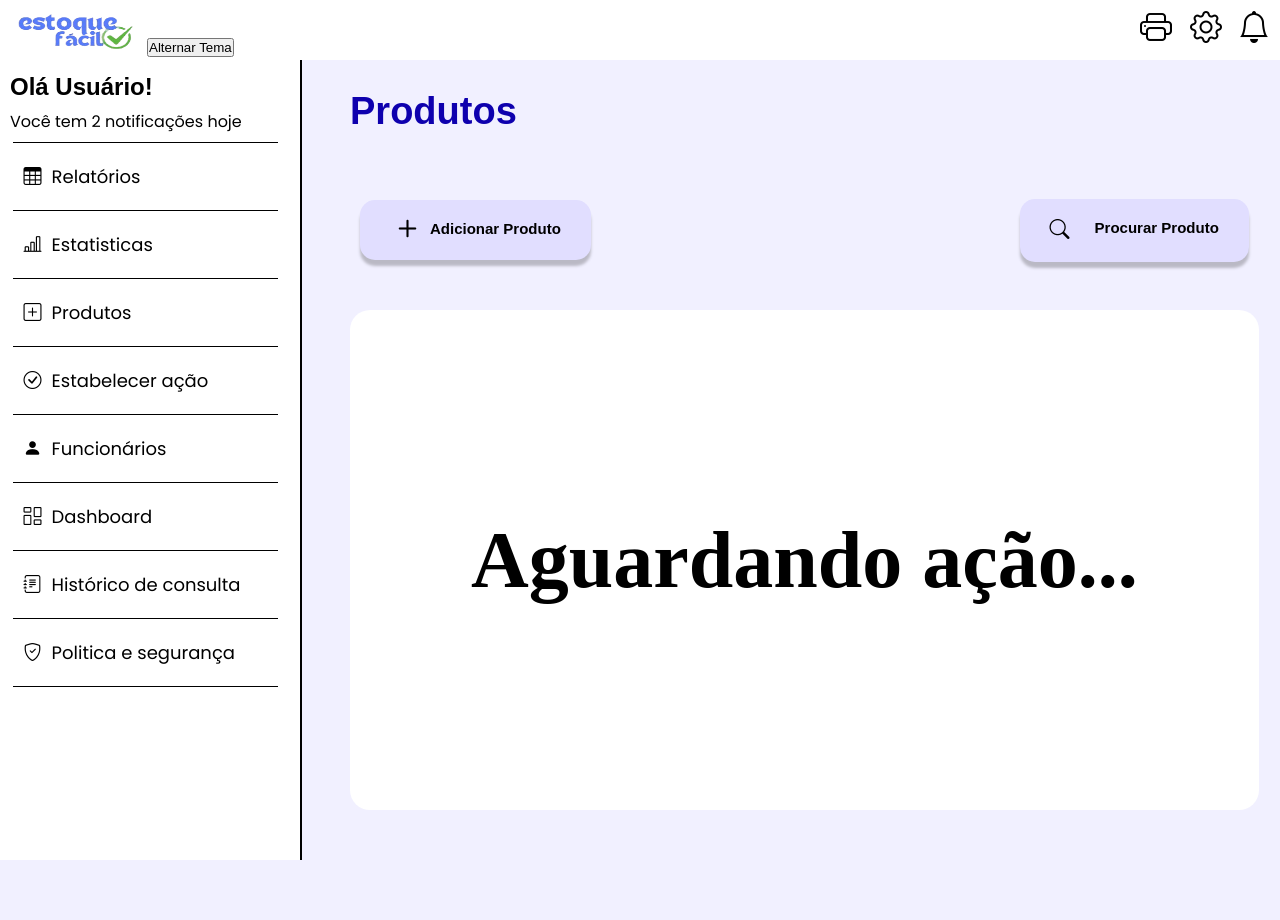
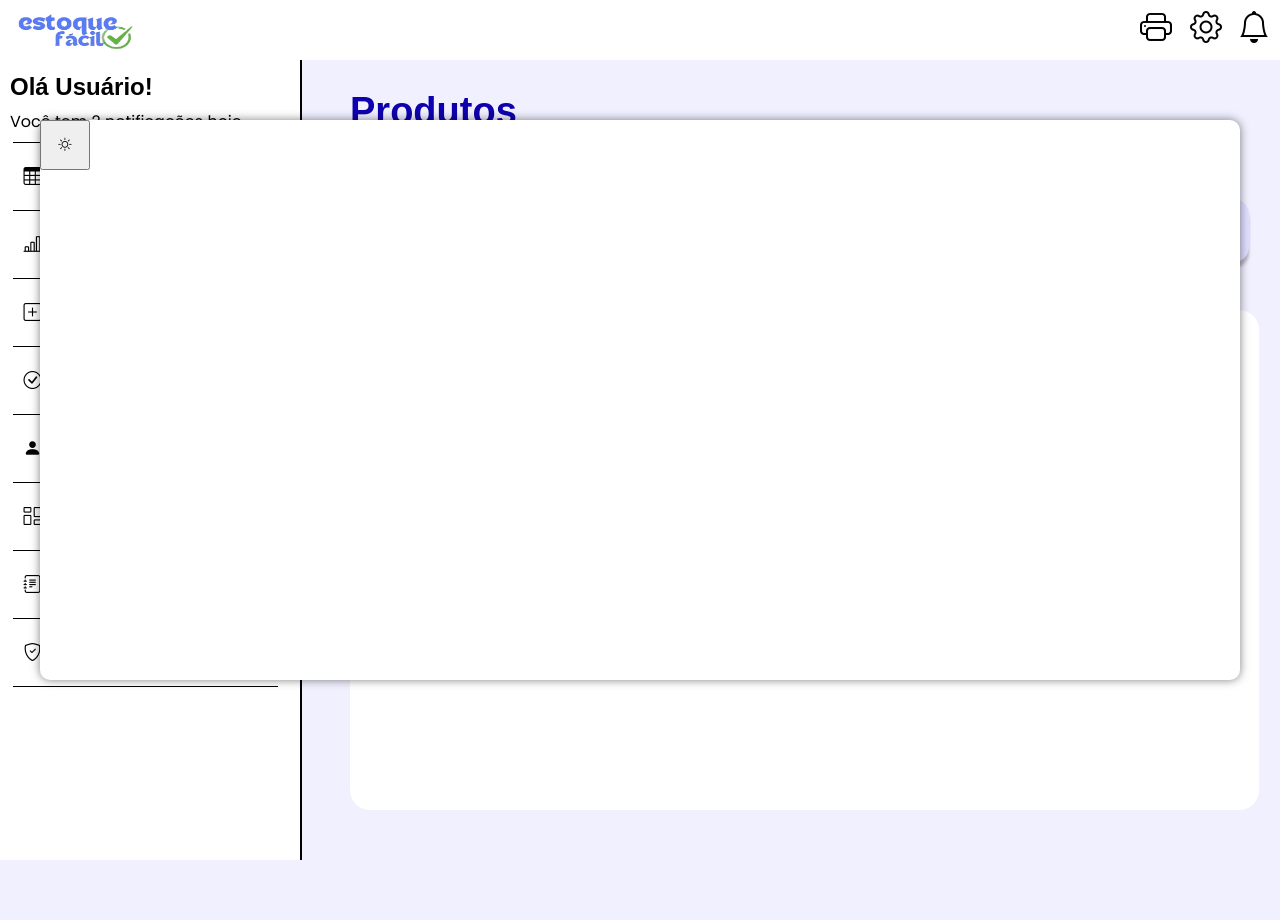
Before and after one commit to vitor742/FrontEF, a Django app: page /produtos/ in a window 1280 px wide. Shown: the top 920 px of the page. Run offline with Django 5.2, Linux system fonts and the light colour scheme.

Commit message:
Inicia a criação de uma aba de configurações

```diff
--- a/estoque_facil/static/css/style_produtos.css
+++ b/estoque_facil/static/css/style_produtos.css
@@ -95,6 +95,12 @@
         transition: background-color 0.3s ease, color 0.3s ease;
     }
 
+    [data-theme="dark"] #configContainer {
+        background-color: var(--header-dark);
+        border: solid 2px var(--header-light);
+        transition: background-color 0.3s ease, color 0.3s ease;
+    }
+
 *{
     padding: 0;
     margin: 0;
@@ -107,6 +113,28 @@
     width: 100%;
     height: 60px;
     top: 0px
+}
+
+#configContainer {
+    display: flex;
+    position: fixed;
+    top: 50%;
+    left: 50%;
+    transform: translate(-50%, -50%);
+    width: 150vh;
+    height: 70vh;
+    background: var(--header-light);
+    border-radius: 10px;
+    border: solid 2px var(--header-dark);
+    box-shadow: 0 0 10px rgba(0, 0, 0, 0.5);
+}
+
+
+
+#toggleTheme {
+    width: 50px;
+    height: 50px;
+    align-items: center;
 }
 
 header{
@@ -218,6 +246,18 @@ ul li.LinhasM {
     margin-top: 8px;
 }
 
+.headerBtn {
+    background-color: #ff0000;
+
+}
+
+.headerBtn:hover {
+    cursor: pointer;
+    box-shadow: 0 0 10px rgb(248, 248, 248);
+    top: 10px;
+    right: 10px;
+}
+
 .bi-bell {
         position: absolute;
         top: 10px;
@@ -234,6 +274,7 @@ ul li.LinhasM {
     font-size:32px;
     color: #000000;
     transition: background-color 0.3s ease, color 0.3s ease;
+    padding: 0;
 }
 
 .bi-printer {
--- a/estoque_facil/templates/produtos/produtos.html
+++ b/estoque_facil/templates/produtos/produtos.html
@@ -22,9 +22,7 @@
 
         <a href="#"><span class="icon"><i class="bi bi-printer"></i></span></a>
 
-        <button id="toggleTheme" class="toggle-theme-btn">
-            Alternar Tema
-        </button>
+
     </header>
 
     <!--Código do menu lateral-->
@@ -125,6 +123,11 @@
 
     </nav>
 </div>
+    <div id="configContainer">
+        <button id="toggleTheme" class="toggle-theme-btn">
+            <i class="bi bi-sun"></i>
+        </button>
+    </div>
     <div class="ProdutosT">
         <b>Produtos</b>
     </div>
```
Also changed, not shown: estoque_facil/static/css/style_funcionarios2.css (renamed from estoque_facil/static/css/style_funcionarios.css, +50 -3 lines), estoque_facil/templates/funcionarios/funcionarios.html (+11 -2 lines), estoque_facil/static/js/settings.js (added).
